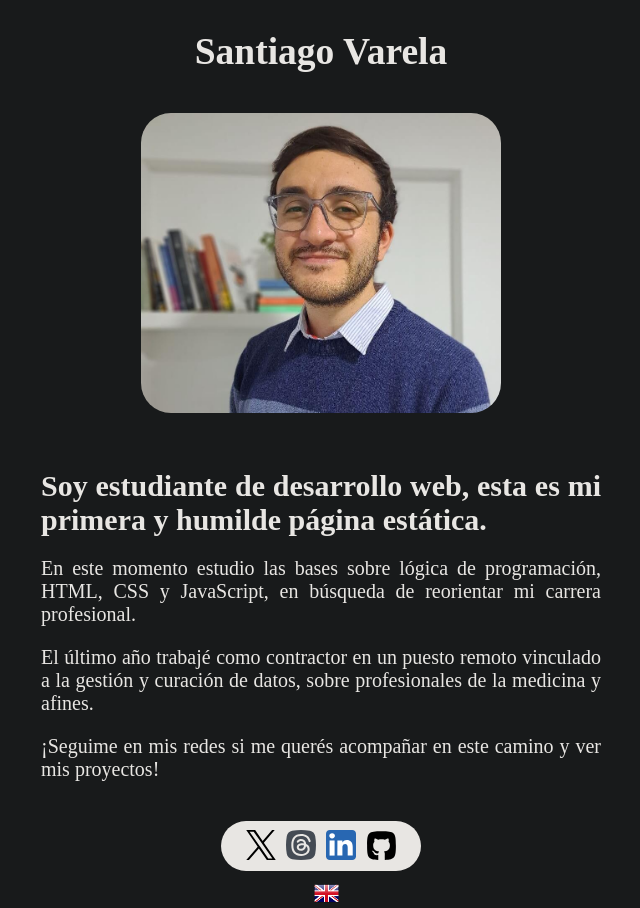
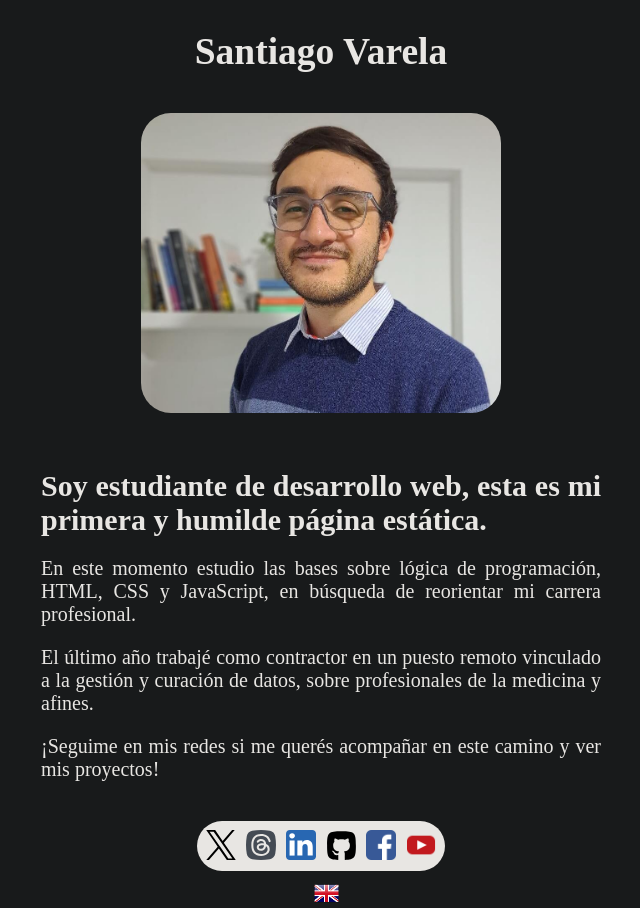
Before and after one commit to santiagovOK/personalpageES, a plain HTML site: page index.html in a window 1280 px wide. Shown: the whole page, without its empty margins (319-959 px from the left). Drawn offline with Linux system fonts and the light colour scheme; a web font is replaced by a local one.

Commit message:
Update index.html - adding Facebook and Youtube icons

```diff
--- a/index.html
+++ b/index.html
@@ -43,7 +43,8 @@
         <p><a href="https://www.threads.net/@santiagovrela" title="Mi perfil en Threads" rel="noopener" target="_blank"><span class="threads"></span></a></p>
         <p><a href="https://www.linkedin.com/in/santiagovrela/" title="Mi perfil en LinkedIn" rel="noopener" target="_blank"><span class="linkedin"></span></a></p>
         <p><a href="https://github.com/santiagovOK" title="Mi perfil en GitHub (en construcción, dame tiempo por favor)" rel="noopener" target="_blank"><span class="github"></span></a></p>
-
+        <p><a href="https://www.facebook.com/profile.php?id=61558760142791" title="Mi página de Facebook" rel="noopener" target="_blank"><span class="facebook"></span></a></p>
+        <p><a href="https://www.youtube.com/@santiagovrela" title="Mi canal de Youtube" rel="noopener" target="_blank"><span class="youtube"></span></a></p>
     </section>
 
     <div class="header--language-container">
```
